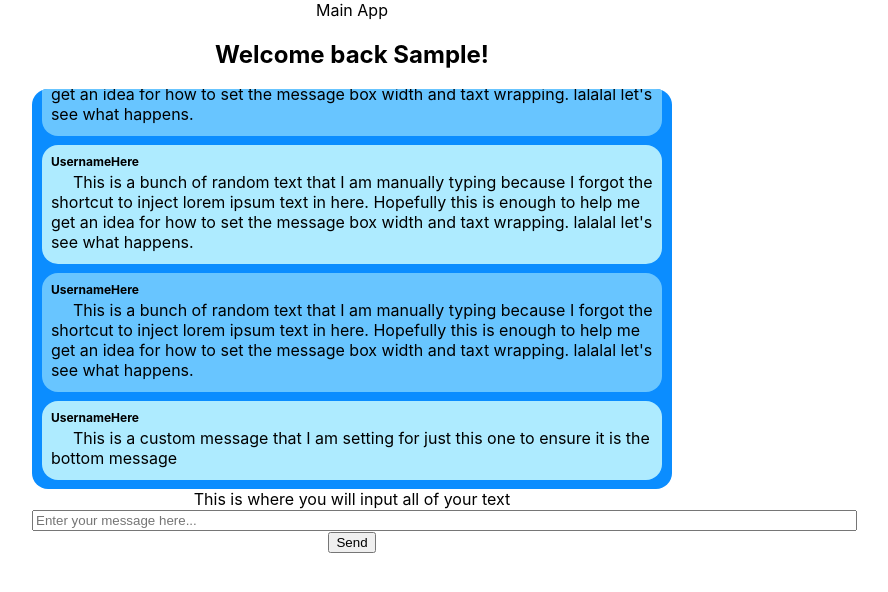
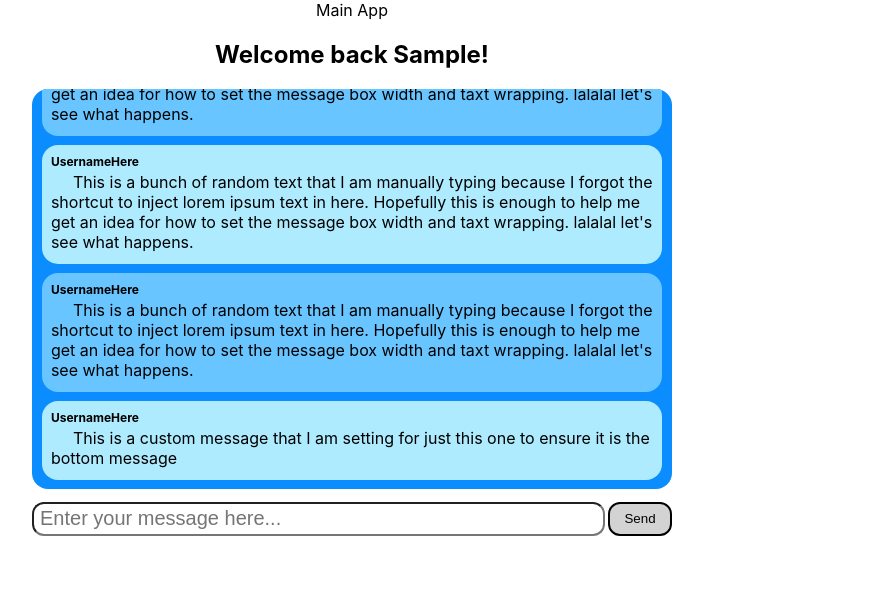
Before and after one commit to atcriteria/mymessenger-frontend, a React (Create React App) app: page / in a window 1280 px wide. Both pictures are taken after typing "Sample" into the empty fields and a click on the button "Submit". Shown: the top 592 px of the page, without its empty margins (288-1176 px from the left). Built offline with nearby package versions, Linux system fonts and the light colour scheme.

Commit message:
preliminary styles for the TextField component

```diff
--- a/src/App.css
+++ b/src/App.css
@@ -3,6 +3,10 @@
   text-align: center;
   width: 50%;
 }
+
+/*
+  ChatBox component styles
+*/
 .chat-box-wrapper{
   background-color: rgb(11, 141, 255);
   padding: 0 1.5%;
@@ -30,3 +34,36 @@
 .message-wrapper:nth-child(odd){
   background-color: rgb(104, 197, 255);
 }
+
+
+/*
+  TextField component styles
+*/
+.text-field-wrapper{
+  width: 100%;
+  margin: 2% 0;
+}
+.text-field-form-wrapper{
+  display: flex;
+  flex-direction: row;
+  justify-content: space-between;
+  align-items: center;
+}
+.text-field-input{
+  width: 87%;
+  height: 30px;
+  font-size: 20px;
+  border-radius: 12px;
+  padding: 0px 6px;
+}
+.send-button{
+  width: 10%;
+  height: 34px;
+  border: 2px solid black;
+  border-radius: 12px;
+  background-color: lightgray;
+}
+.send-button:hover{
+  background-color: rgb(241, 241, 241);
+  cursor: pointer;
+}
--- a/src/components/TextField.js
+++ b/src/components/TextField.js
@@ -15,11 +15,10 @@ export default function TextField(){
     }
 
     return(
-        <div>
-            This is where you will input all of your text
-            <form>
-                <input type="text" name="text" value={state.text} onChange={handleChange} placeholder="Enter your message here..." required maxLength="160" size="100" />
-                <button type="submit" >Send</button>
+        <div className="text-field-wrapper">
+            <form className="text-field-form-wrapper">
+                <input className="text-field-input" type="text" name="text" value={state.text} onChange={handleChange} placeholder="Enter your message here..." required maxLength="160" />
+                <button className="send-button" type="submit" >Send</button>
             </form>
         </div>
     )
```
